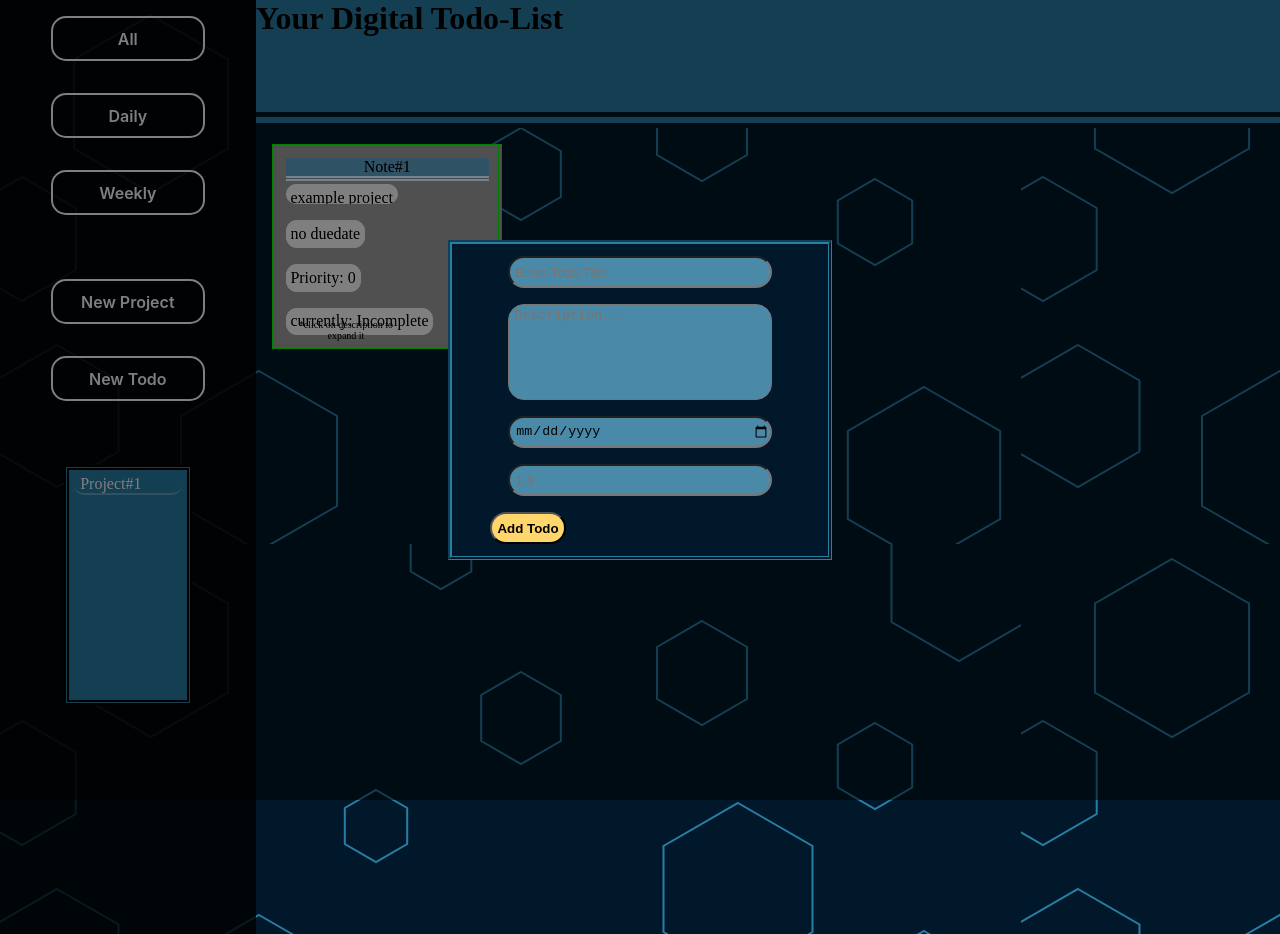
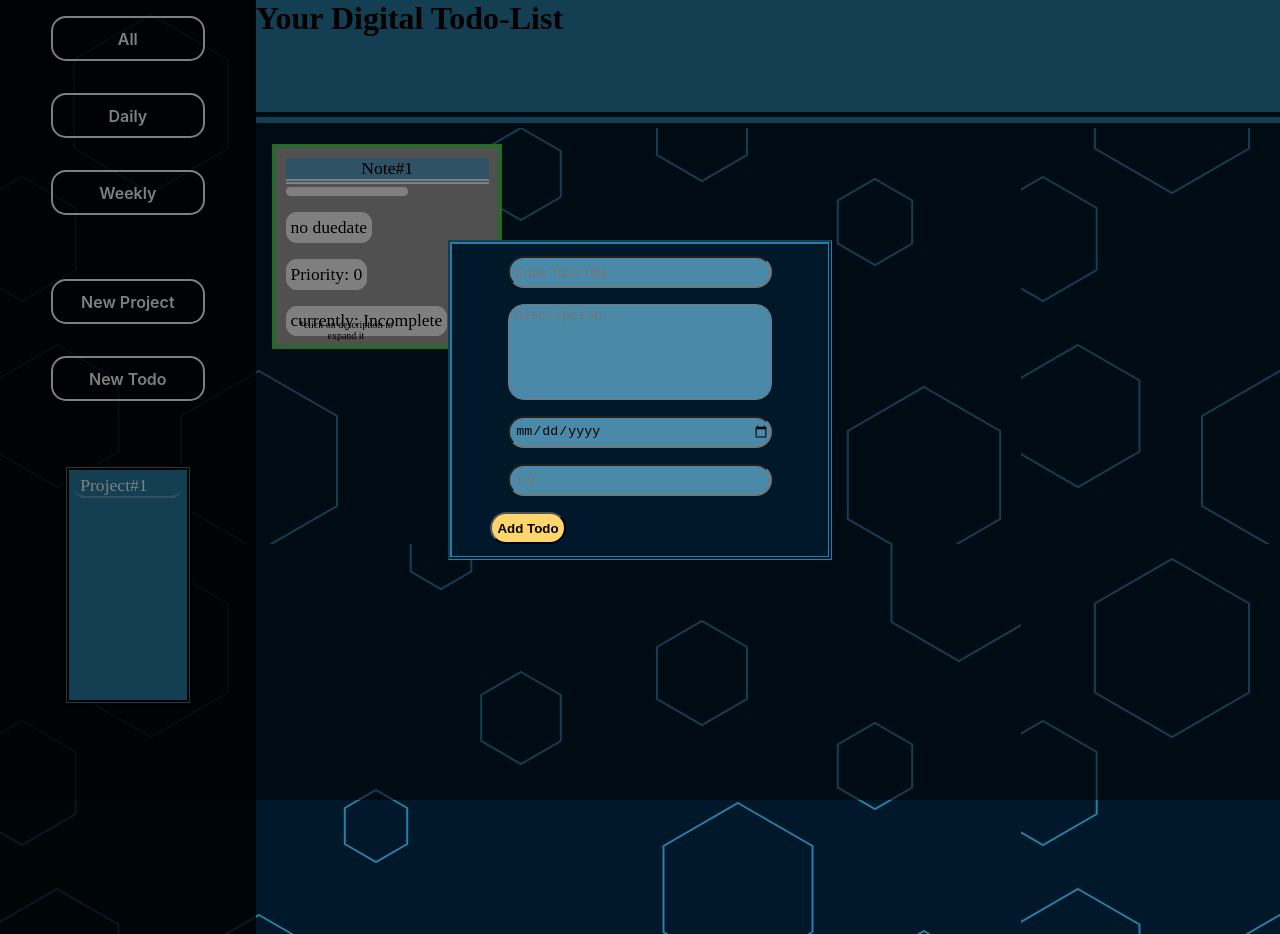
Before and after one commit to 44RY4N/todo-list, a plain HTML site: page index.html in a window 1280 px wide. Both pictures are taken after a click on the button "New Todo". Drawn offline with Linux system fonts and the light colour scheme; grey boxes are pictures that could not be loaded.

Commit message:
Update main.css

```diff
--- a/main.css
+++ b/main.css
@@ -28,6 +28,7 @@ body{
     justify-content: center;
     align-items: center;
     z-index: 2;
+    font-size: min(1.1rem, 1.8vw);
 }
 
 #popPro,#popTo{
@@ -114,6 +115,7 @@ nav{
     max-width: 20vw;
     background-color: rgba(0,0,0,0.8);
     gap:2rem;
+    font-size: min(1.1rem, 1.8vw);
 }
 
 nav>button{
@@ -166,6 +168,7 @@ border:4px double rgb(0, 255, 0);
     padding:1rem;
     gap:1rem;
     color:white;
+    font-size: min(1.1rem, 1.8vw);
 }
 
 .todoContainer.incomplete:hover {
```
